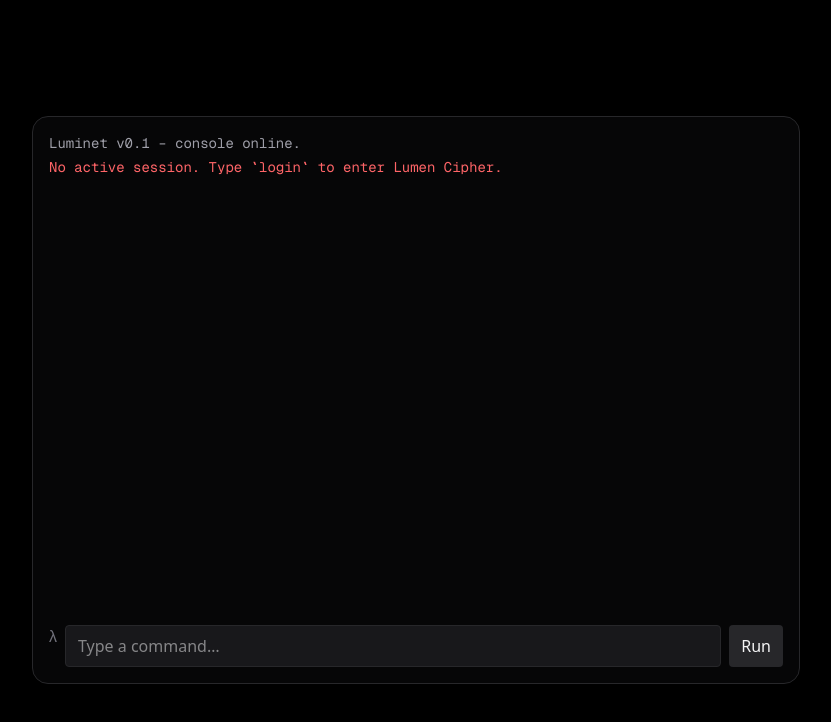
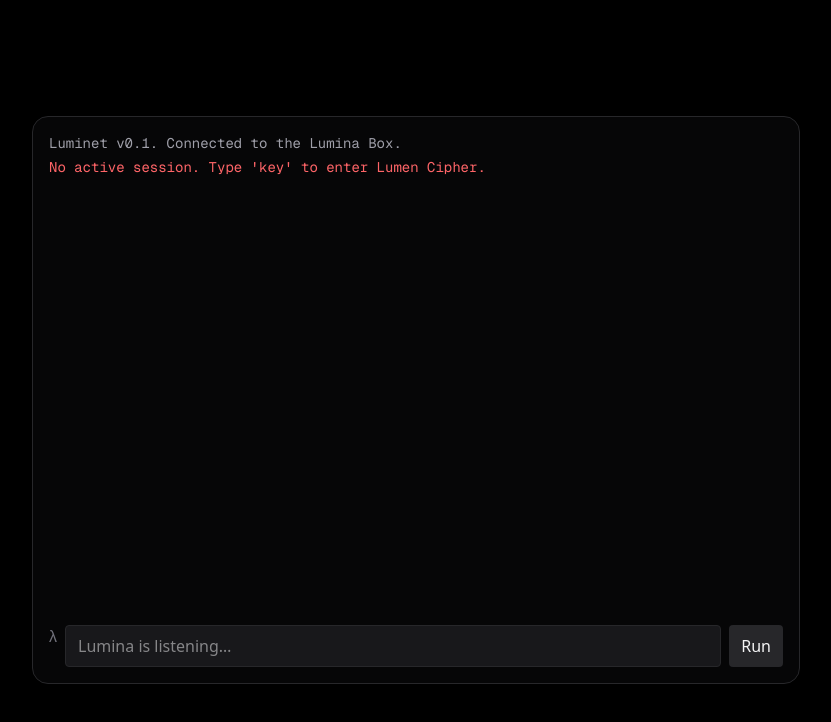
Before and after one commit to Alchemane/luminet.network, a Next.js app: page / in a window 1280 px wide. Shown: the top 722 px of the page, without its empty margins (224-1055 px from the left). Built offline with nearby package versions, Linux system fonts and the light colour scheme.

Commit message:
changes to console text

```diff
--- a/src/app/page.tsx
+++ b/src/app/page.tsx
@@ -5,8 +5,8 @@ type Log = { t: string; kind?: "ok" | "err" | "sys" };
 
 export default function ConsolePage() {
   const [logs, setLogs] = useState<Log[]>([
-    { t: "Luminet v0.1 – console online.", kind: "sys" },
-    { t: "No active session. Type `login` to enter Lumen Cipher.", kind: "err" },
+    { t: "Luminet v0.1. Connected to the Lumina Box.", kind: "sys" },
+    { t: "No active session. Type 'key' to enter Lumen Cipher.", kind: "err" },
   ]);
   const [input, setInput] = useState("");
   const [authed, setAuthed] = useState(false);
@@ -15,7 +15,7 @@ export default function ConsolePage() {
 
   const print = (t: string, kind?: Log["kind"]) => setLogs((x) => [...x, { t, kind }]);
 
-  const helpLocked = "Commands: login, help, clear, about";
+  const helpLocked = "Commands: key, help, clear, about";
   const helpOpen =
   "Commands: status [-v|all|sys], services, open cloud, open status, logout, help, clear, time, echo <text>";
 
@@ -64,7 +64,7 @@ export default function ConsolePage() {
         print("Too many attempts. Wait a minute.", "err");
       } else {
         print("Access denied.", "err");
-        print("Type `login` to try again.");
+        print("Type 'key' to try again.");
       }
       return;
     }
@@ -73,12 +73,12 @@ export default function ConsolePage() {
       if (line === "help") return print(helpLocked);
       if (line === "about") return print("Console gateway to the Lumina Box.");
       if (line === "clear") return setLogs([]);
-      if (line === "login") {
+      if (line === "key") {
         print("Enter cipher:", "sys");
         setAwaitingCipher(true);
         return;
       }
-      return print("Unauthorized. Type `login`.", "err");
+      return print("Unauthorized. Type 'key'.", "err");
     }
 
     // ---- UNLOCKED ----
@@ -90,7 +90,7 @@ export default function ConsolePage() {
       await fetch("/api/auth/logout", { method: "POST" });
       setAuthed(false);
       setAwaitingCipher(false);
-      print("Session closed. Type `login`.", "sys");
+      print("Session closed. Type 'key'.", "sys");
       return;
     }
     if (line === "status") {
@@ -207,7 +207,7 @@ export default function ConsolePage() {
             value={input}
             onChange={(e) => setInput(e.target.value)}
             className="flex-1 bg-zinc-900 border border-zinc-800 rounded px-3 py-2 outline-none"
-            placeholder={awaitingCipher ? "Paste cipher…" : "Type a command…"}
+            placeholder={awaitingCipher ? "Lumen cipher: " : "Lumina is listening…"}
           />
           <button className="px-3 py-2 bg-zinc-800 hover:bg-zinc-700 rounded">Run</button>
         </form>
```
